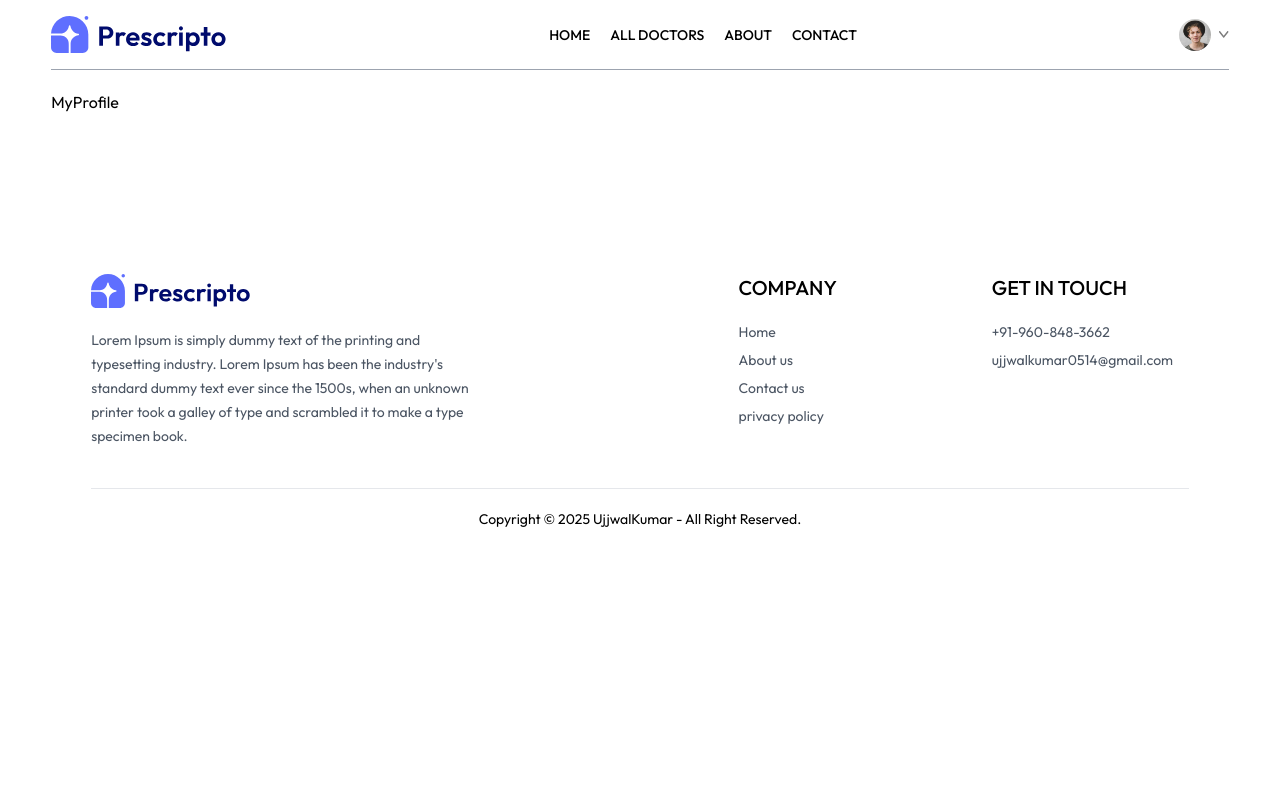
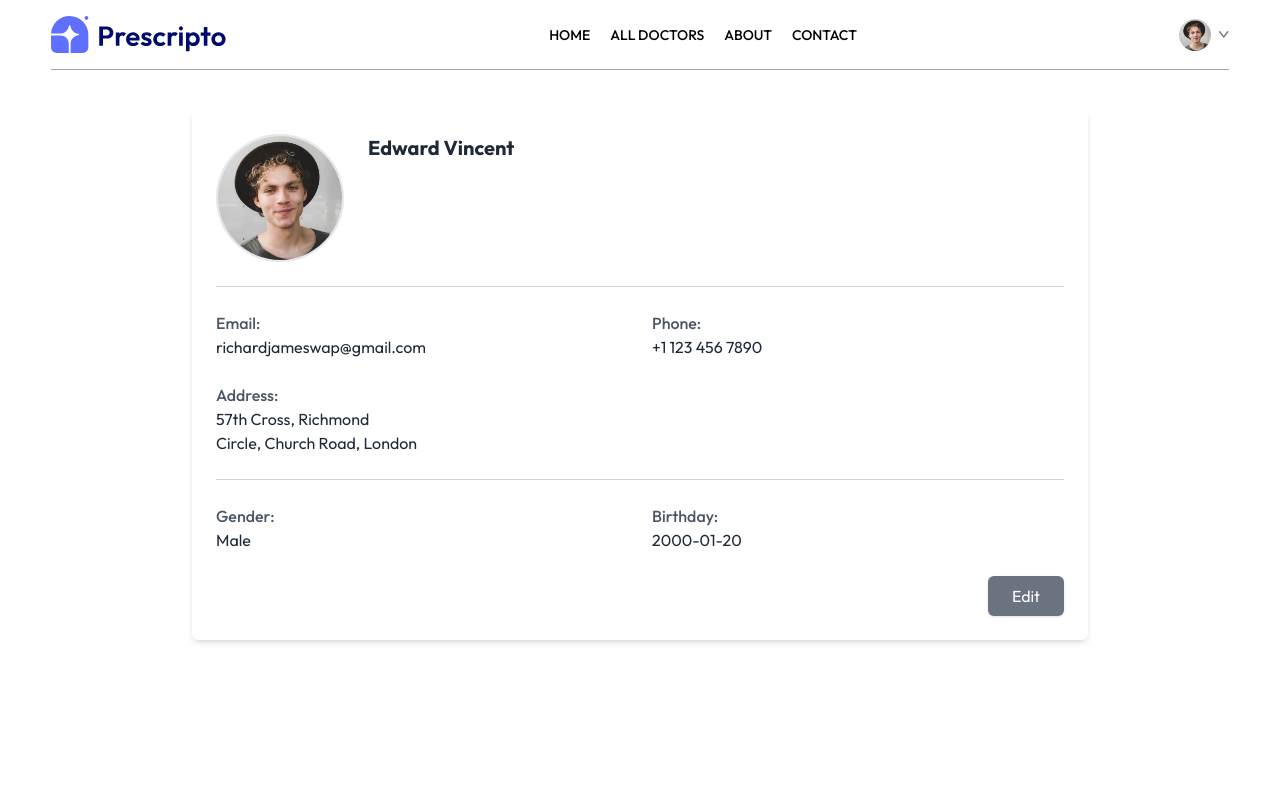
Before and after one commit to ujjwalkumarsahni/Online-Doctor-Consult, a React (Vite) app in the folder frontend/: page /my-profile in a window 1280 px wide. Shown: the top 798 px of the page. Built offline with nearby package versions, Linux system fonts and the light colour scheme.

Commit message:
all pages done

```diff
--- a/frontend/src/App.jsx
+++ b/frontend/src/App.jsx
@@ -9,7 +9,6 @@ import MyProfile from './pages/MyProfile.jsx';
 import MyAppointments from './pages/MyAppointments.jsx';
 import Appointment from './pages/Appointment.jsx';
 import Navbar from './components/Navbar.jsx';
-import Footer from './components/Footer.jsx';
 
 const App = () => {
   return (
@@ -26,7 +25,6 @@ const App = () => {
         <Route path='/my-appointments' element={<MyAppointments />}/>
         <Route path='/appointment/:docId' element={<Appointment />}/>
       </Routes>
-      <Footer />
     </div>
   )
 }
--- a/frontend/src/pages/About.jsx
+++ b/frontend/src/pages/About.jsx
@@ -1,8 +1,10 @@
 import React from 'react'
 import { assets } from './../assets/assets';
+import Footer from '../components/Footer';
 
 const About = () => {
   return (
+    <>
     <div>
 
         <div className='text-center text-2xl pt-10 text-gray-600'>
@@ -39,6 +41,8 @@ const About = () => {
         </div>
 
     </div>
+    <Footer />
+    </>
   )
 }
 
--- a/frontend/src/pages/Contact.jsx
+++ b/frontend/src/pages/Contact.jsx
@@ -1,8 +1,10 @@
 import React from 'react'
 import { assets } from './../assets/assets';
+import Footer from '../components/Footer';
 
 const Contact = () => {
   return (
+    <>
     <div>
 
       <div className='text-center text-2xl pt-10 text-gray-600'>
@@ -24,6 +26,8 @@ const Contact = () => {
       </div>
 
     </div>
+    <Footer />
+    </>
   )
 }
 
--- a/frontend/src/pages/Doctors.jsx
+++ b/frontend/src/pages/Doctors.jsx
@@ -1,6 +1,7 @@
 import React, { useContext, useEffect, useState } from "react";
 import { useNavigate, useParams } from "react-router-dom";
 import { AppContext } from "./../context/AppContext";
+import Footer from "../components/Footer";
 const Doctors = () => {
   const navigate = useNavigate();
   const { speciality } = useParams();
@@ -21,6 +22,7 @@ const Doctors = () => {
   },[doctors,speciality])
 
   return (
+    <>
     <div>
       <p className="text-gray-600">Browse through the doctors specialist.</p>
       <div className="flex flex-col sm:flex-row items-start gap-5 mt-5">
@@ -53,6 +55,8 @@ const Doctors = () => {
         </div>
       </div>
     </div>
+    <Footer />
+</>
   );
 };
 
--- a/frontend/src/pages/Home.jsx
+++ b/frontend/src/pages/Home.jsx
@@ -3,6 +3,7 @@ import Header from '../components/Header'
 import SpecialityMenu from '../components/SpecialityMenu'
 import TopDoctors from '../components/TopDoctors'
 import Banner from '../components/Banner'
+import Footer from '../components/Footer'
 
 const Home = () => {
   return (
@@ -11,6 +12,7 @@ const Home = () => {
       <SpecialityMenu />
       <TopDoctors />
       <Banner />
+      <Footer />
     </div>
   )
 }
--- a/frontend/src/pages/MyAppointments.jsx
+++ b/frontend/src/pages/MyAppointments.jsx
@@ -1,9 +1,60 @@
-import React from 'react'
+import React, { useContext } from 'react';
+import { AppContext } from './../context/AppContext';
 
 const MyAppointments = () => {
+  const { doctors } = useContext(AppContext);
   return (
-    <div>MyAppointments</div>
-  )
-}
+    <div className="max-w-6xl mx-auto p-6 bg-white mt-10">
+      <h1 className="text-2xl font-bold text-gray-800 mb-6 text-center">
+        My Appointments
+      </h1>
+      <div className="space-y-6">
+        {doctors.slice(0, 3).map((item, index) => (
+          <div
+            key={index}
+            className="flex flex-col sm:flex-row items-center sm:items-start bg-gray-50 p-4 rounded-md shadow-md"
+          >
+            {/* Doctor Image */}
+            <div className="flex-shrink-0 mb-4 sm:mb-0">
+              <img
+                src={item.image}
+                alt={item.name}
+                className="w-24 h-24 rounded-full border-2 border-gray-200"
+              />
+            </div>
 
-export default MyAppointments
+            {/* Doctor Details */}
+            <div className="sm:ml-6 flex-1 text-center sm:text-left">
+              <h2 className="text-lg font-semibold text-gray-800">{item.name}</h2>
+              <p className="text-gray-600">{item.speciality}</p>
+              <div className="mt-2 text-gray-600">
+                <p className="font-medium">Address:</p>
+                <p>{item.address.line1}</p>
+                <p>{item.address.line2}</p>
+              </div>
+              <p className="mt-2 text-gray-800">
+                <span className="font-semibold">Date & Time:</span> 25, July, 2024 | 8:30 PM
+              </p>
+            </div>
+
+            {/* Actions */}
+            <div className="flex flex-col sm:flex-row gap-2 sm:gap-4 mt-4 sm:mt-0">
+              <button
+                className="bg-blue-500 text-white px-4 py-2 rounded-md shadow hover:bg-blue-600 focus:outline-none focus:ring focus:ring-blue-200"
+              >
+                Pay Online
+              </button>
+              <button
+                className="bg-red-500 text-white px-4 py-2 rounded-md shadow hover:bg-red-600 focus:outline-none focus:ring focus:ring-red-200"
+              >
+                Cancel Appointment
+              </button>
+            </div>
+          </div>
+        ))}
+      </div>
+    </div>
+  );
+};
+
+export default MyAppointments;
--- a/frontend/src/pages/MyProfile.jsx
+++ b/frontend/src/pages/MyProfile.jsx
@@ -1,9 +1,175 @@
-import React from 'react'
+import React, { useState } from "react";
+import { assets } from "./../assets/assets";
+import Footer from "../components/Footer";
 
 const MyProfile = () => {
+  const [userData, setUserData] = useState({
+    name: "Edward Vincent",
+    image: assets.profile_pic,
+    email: "richardjameswap@gmail.com",
+    phone: "+1  123 456 7890",
+    address: {
+      line1: "57th Cross, Richmond ",
+      line2: "Circle, Church Road, London",
+    },
+    gender: "Male",
+    dob: "2000-01-20",
+  });
+  const [isEdit, setIsEdit] = useState(false);
   return (
-    <div>MyProfile</div>
-  )
-}
+    <>
+      <div className="max-w-4xl mx-auto p-6 bg-white shadow-md rounded-md mt-10">
+        <div className="flex flex-col items-center sm:flex-row sm:items-start">
+          <img
+            src={userData.image}
+            alt="Profile"
+            className="w-32 h-32 rounded-full border-2 border-gray-200"
+          />
+          <div className="sm:ml-6 mt-4 sm:mt-0 text-center sm:text-left">
+            {isEdit ? (
+              <input
+                type="text"
+                value={userData.name}
+                className="border border-gray-300 rounded-md px-3 py-1 focus:outline-none focus:ring focus:ring-blue-200"
+                onChange={(e) =>
+                  setUserData((prev) => ({ ...prev, name: e.target.value }))
+                }
+              />
+            ) : (
+              <h2 className="text-xl font-bold text-gray-800">
+                {userData.name}
+              </h2>
+            )}
+          </div>
+        </div>
 
-export default MyProfile
+        <hr className="my-6 border-gray-300" />
+
+        <div className="grid grid-cols-1 sm:grid-cols-2 gap-6">
+          <div>
+            <h3 className="font-medium text-gray-600">Email:</h3>
+            {isEdit ? (
+              <input
+                type="email"
+                value={userData.email}
+                className="border border-gray-300 rounded-md px-3 py-1 focus:outline-none focus:ring focus:ring-blue-200"
+                onChange={(e) =>
+                  setUserData((prev) => ({ ...prev, email: e.target.value }))
+                }
+              />
+            ) : (
+              <p className="text-gray-800">{userData.email}</p>
+            )}
+          </div>
+          <div>
+            <h3 className="font-medium text-gray-600">Phone:</h3>
+            {isEdit ? (
+              <input
+                type="text"
+                value={userData.phone}
+                className="border border-gray-300 rounded-md px-3 py-1 focus:outline-none focus:ring focus:ring-blue-200"
+                onChange={(e) =>
+                  setUserData((prev) => ({ ...prev, phone: e.target.value }))
+                }
+              />
+            ) : (
+              <p className="text-gray-800">{userData.phone}</p>
+            )}
+          </div>
+          <div className="col-span-2">
+            <h3 className="font-medium text-gray-600">Address:</h3>
+            {isEdit ? (
+              <div className="space-y-2">
+                <input
+                  type="text"
+                  value={userData.address.line1}
+                  className="w-full border border-gray-300 rounded-md px-3 py-1 focus:outline-none focus:ring focus:ring-blue-200"
+                  onChange={(e) =>
+                    setUserData((prev) => ({
+                      ...prev,
+                      address: { ...prev.address, line1: e.target.value },
+                    }))
+                  }
+                />
+                <input
+                  type="text"
+                  value={userData.address.line2}
+                  className="w-full border border-gray-300 rounded-md px-3 py-1 focus:outline-none focus:ring focus:ring-blue-200"
+                  onChange={(e) =>
+                    setUserData((prev) => ({
+                      ...prev,
+                      address: { ...prev.address, line2: e.target.value },
+                    }))
+                  }
+                />
+              </div>
+            ) : (
+              <p className="text-gray-800">
+                {userData.address.line1} <br />
+                {userData.address.line2}
+              </p>
+            )}
+          </div>
+        </div>
+
+        <hr className="my-6 border-gray-300" />
+
+        <div className="grid grid-cols-1 sm:grid-cols-2 gap-6">
+          <div>
+            <h3 className="font-medium text-gray-600">Gender:</h3>
+            {isEdit ? (
+              <select
+                value={userData.gender}
+                className="w-full border border-gray-300 rounded-md px-3 py-1 focus:outline-none focus:ring focus:ring-blue-200"
+                onChange={(e) =>
+                  setUserData((prev) => ({ ...prev, gender: e.target.value }))
+                }
+              >
+                <option value="Male">Male</option>
+                <option value="Female">Female</option>
+              </select>
+            ) : (
+              <p className="text-gray-800">{userData.gender}</p>
+            )}
+          </div>
+          <div>
+            <h3 className="font-medium text-gray-600">Birthday:</h3>
+            {isEdit ? (
+              <input
+                type="date"
+                value={userData.dob}
+                className="w-full border border-gray-300 rounded-md px-3 py-1 focus:outline-none focus:ring focus:ring-blue-200"
+                onChange={(e) =>
+                  setUserData((prev) => ({ ...prev, dob: e.target.value }))
+                }
+              />
+            ) : (
+              <p className="text-gray-800">{userData.dob}</p>
+            )}
+          </div>
+        </div>
+
+        <div className="flex justify-end mt-6">
+          {isEdit ? (
+            <button
+              className="bg-blue-500 text-white px-6 py-2 rounded-md shadow hover:bg-blue-600 focus:outline-none focus:ring focus:ring-blue-200"
+              onClick={() => setIsEdit(false)}
+            >
+              Save Information
+            </button>
+          ) : (
+            <button
+              className="bg-gray-500 text-white px-6 py-2 rounded-md shadow hover:bg-gray-600 focus:outline-none focus:ring focus:ring-gray-200"
+              onClick={() => setIsEdit(true)}
+            >
+              Edit
+            </button>
+          )}
+        </div>
+      </div>
+      <Footer />
+    </>
+  );
+};
+
+export default MyProfile;
```
